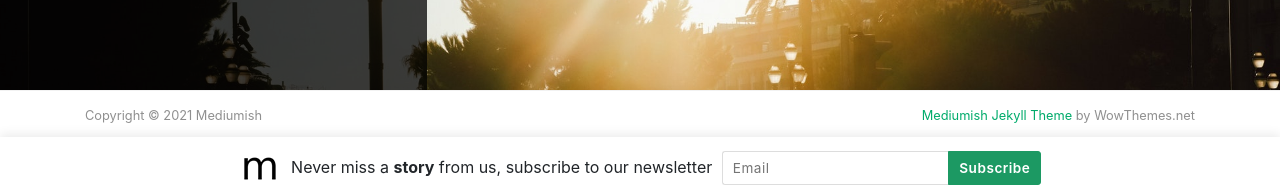
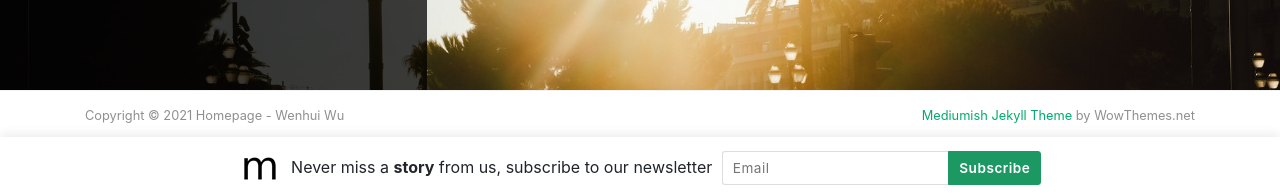
Before and after one commit to Wenhui-Wu/Wenhui-Wu.github.io, a Jekyll site: the page built from index.html, in a window 1280 px wide and 900 px high, scrolled down 1540 px. Shown: the part 701-897 px from the top of the window. Built offline with Jekyll 4.4.1, drawn with Linux system fonts in a browser that asks for light colours; nearby versions of some CDN libraries; the list of posts is cut into pages by our own code; some of the changed text lies outside the part shown.

Commit message:
Update _config.yml

```diff
--- a/_config.yml
+++ b/_config.yml
@@ -1,10 +1,10 @@
 # Site
-name: "Mediumish"
-title: "Mediumish"
+name: "Homepage - Wenhui Wu"
+title: "Homepage"
 description: "Jekyll template, Medium styled, free for bloggers."
 logo: 'assets/images/logo.png'
 favicon: 'assets/images/logo.png'
-baseurl: /mediumish-theme-jekyll
+baseurl: /Wenhui-Wu.github.io
 google_analytics: 'UA-46278016-1'
 disqus: 'demowebsite'
 mailchimp-list: 'https://wowthemes.us11.list-manage.com/subscribe/post?u=8aeb20a530e124561927d3bd8&amp;id=8c3d2d214b'
@@ -38,7 +38,6 @@ plugins:
   - jekyll-feed
   - jekyll-seo-tag
   - jekyll-archives
-
 # Archives
 jekyll-archives:
   enabled:
@@ -67,6 +66,6 @@ adsense-data-ad-client: "ca-pub-3412143450191416"
 adsense-data-ad-slot: "1363087678"
 
 # Lazy Images ("enabled" or "disabled")
-lazyimages: "disabled"
+lazyimages: "enabled"
 
 exclude: [changelog.md, LICENSE.txt, README.md, Gemfile, Gemfile.lock]
```
